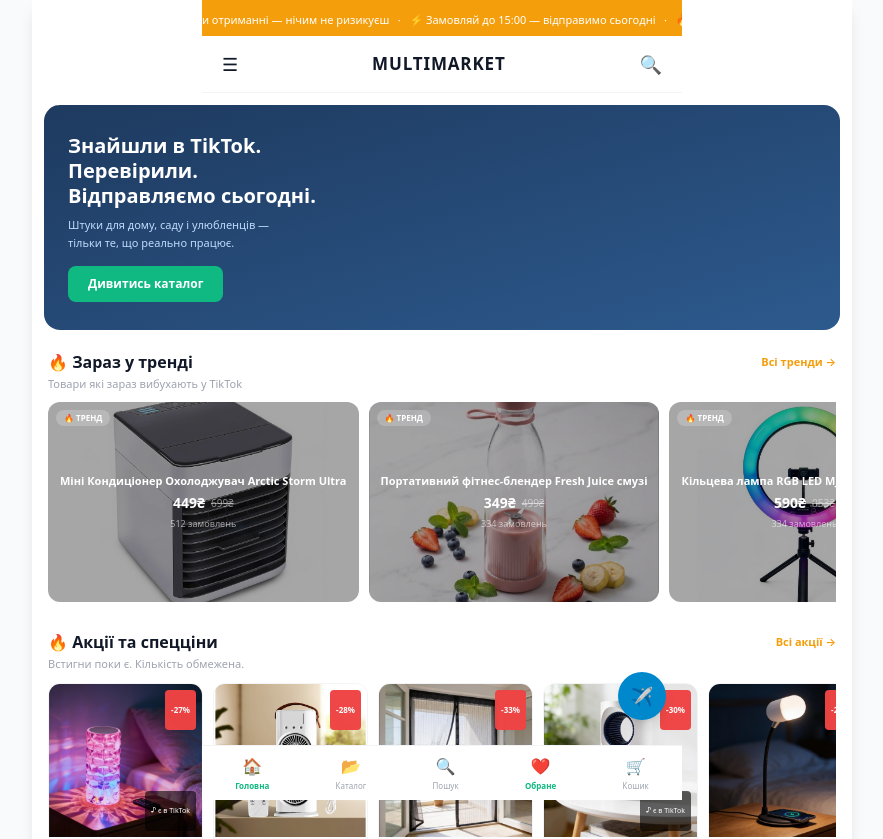
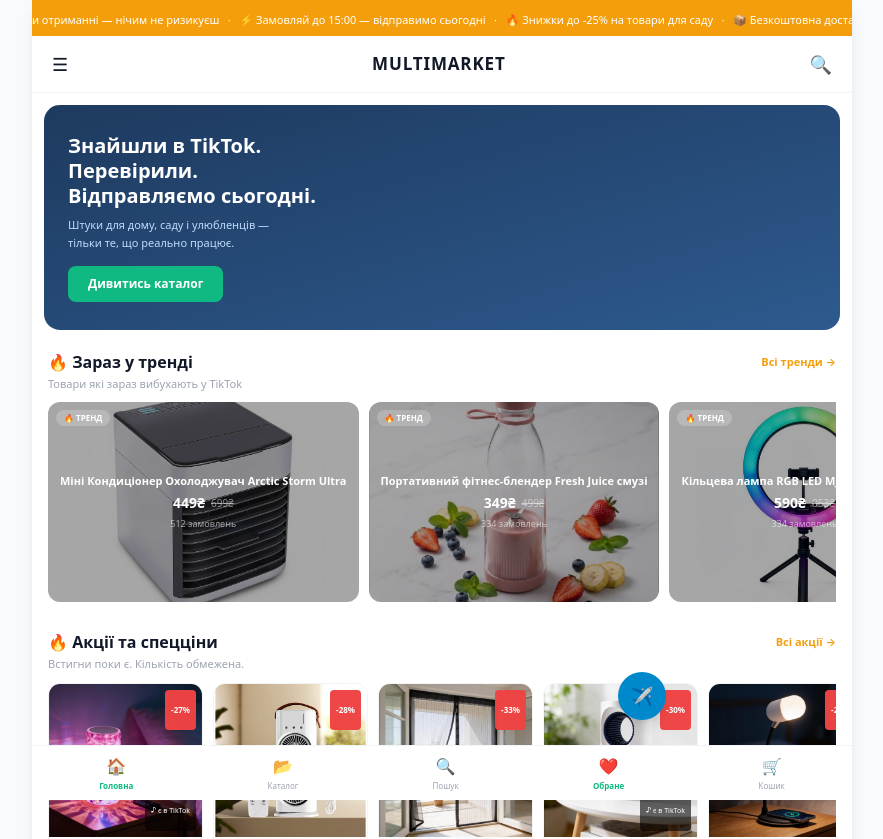
Before and after one commit to cravecom64-cmyk/multimarket-site, a Next.js app: page / in a window 1280 px wide. Shown: the top 839 px of the page, without its empty margins (198-1081 px from the left). Built offline with nearby package versions, Linux system fonts and the light colour scheme; no server answers; the database is empty.

Commit message:
perf: widen sticky nav/header/drawer containers, lazy-load cart thumbnails (audit fix 4/4)

```diff
--- a/src/components/BottomNav.tsx
+++ b/src/components/BottomNav.tsx
@@ -17,7 +17,7 @@ export function BottomNav() {
   const { setIsCartOpen, totalItems } = useCart();
 
   return (
-    <nav className="fixed bottom-0 left-1/2 -translate-x-1/2 w-full max-w-[480px] bg-white border-t border-gray-100 z-40 flex justify-around items-center py-2 pb-[max(0.5rem,env(safe-area-inset-bottom))]">
+    <nav className="fixed bottom-0 left-1/2 -translate-x-1/2 w-full max-w-[480px] sm:max-w-[560px] md:max-w-[680px] lg:max-w-[820px] bg-white border-t border-gray-100 z-40 flex justify-around items-center py-2 pb-[max(0.5rem,env(safe-area-inset-bottom))]">
       {navItems.map((item) => {
         const isActive =
           item.href === "/"
--- a/src/components/CartDrawer.tsx
+++ b/src/components/CartDrawer.tsx
@@ -27,7 +27,7 @@ export function CartDrawer() {
       {isCartOpen && (
       <div className="fixed inset-0 z-[70] overlay" onClick={() => setIsCartOpen(false)}>
         <div
-          className="absolute bottom-0 left-1/2 -translate-x-1/2 w-full max-w-[480px] bg-white rounded-t-2xl max-h-[85vh] flex flex-col shadow-2xl"
+          className="absolute bottom-0 left-1/2 -translate-x-1/2 w-full max-w-[480px] sm:max-w-[560px] md:max-w-[680px] lg:max-w-[820px] bg-white rounded-t-2xl max-h-[85vh] flex flex-col shadow-2xl"
           onClick={(e) => e.stopPropagation()}
         >
           {/* Handle */}
@@ -89,6 +89,7 @@ export function CartDrawer() {
                               src={item.image}
                               alt={item.name}
                               className="w-full h-full object-cover"
+                              loading="lazy"
                             />
                           ) : (
                             item.emoji
@@ -112,6 +113,7 @@ export function CartDrawer() {
                               src={item.image}
                               alt={item.name}
                               className="w-full h-full object-cover"
+                              loading="lazy"
                             />
                           ) : (
                             item.emoji
--- a/src/components/Header.tsx
+++ b/src/components/Header.tsx
@@ -16,7 +16,7 @@ export function Header() {
   return (
     <>
       <header
-        className={`sticky top-0 z-50 bg-white transition-shadow max-w-[480px] mx-auto ${
+        className={`sticky top-0 z-50 bg-white transition-shadow max-w-[480px] sm:max-w-[560px] md:max-w-[680px] lg:max-w-[820px] mx-auto ${
           scrolled ? "shadow-md" : ""
         }`}
       >
--- a/src/components/LandingProduct.tsx
+++ b/src/components/LandingProduct.tsx
@@ -230,7 +230,7 @@ export function LandingProduct({ product }: LandingProductProps) {
                   <div className="w-12 h-12 rounded-lg bg-white border border-gray-200 flex items-center justify-center text-2xl overflow-hidden shrink-0">
                     {bp.image ? (
                       // eslint-disable-next-line @next/next/no-img-element
-                      <img src={bp.image} alt={bp.name} className="w-full h-full object-cover" />
+                      <img src={bp.image} alt={bp.name} className="w-full h-full object-cover" loading="lazy" />
                     ) : (
                       bp.emoji
                     )}
@@ -348,7 +348,7 @@ export function LandingProduct({ product }: LandingProductProps) {
       </section>
 
       {/* ===== STICKY CTA ===== */}
-      <div className="fixed bottom-16 left-1/2 -translate-x-1/2 w-full max-w-[480px] z-50">
+      <div className="fixed bottom-16 left-1/2 -translate-x-1/2 w-full max-w-[480px] sm:max-w-[560px] md:max-w-[680px] lg:max-w-[820px] z-50">
         <div className="mx-3 rounded-2xl shadow-2xl p-3 text-white"
           style={{ backgroundColor: landing.accentColor }}>
           <div className="flex items-center justify-between">
--- a/src/components/OrderModal.tsx
+++ b/src/components/OrderModal.tsx
@@ -331,6 +331,7 @@ export function OrderModal({ onClose }: OrderModalProps) {
                     src={item.image}
                     alt={item.name}
                     className="w-full h-full object-cover"
+                    loading="lazy"
                   />
                 ) : (
                   item.emoji
```
